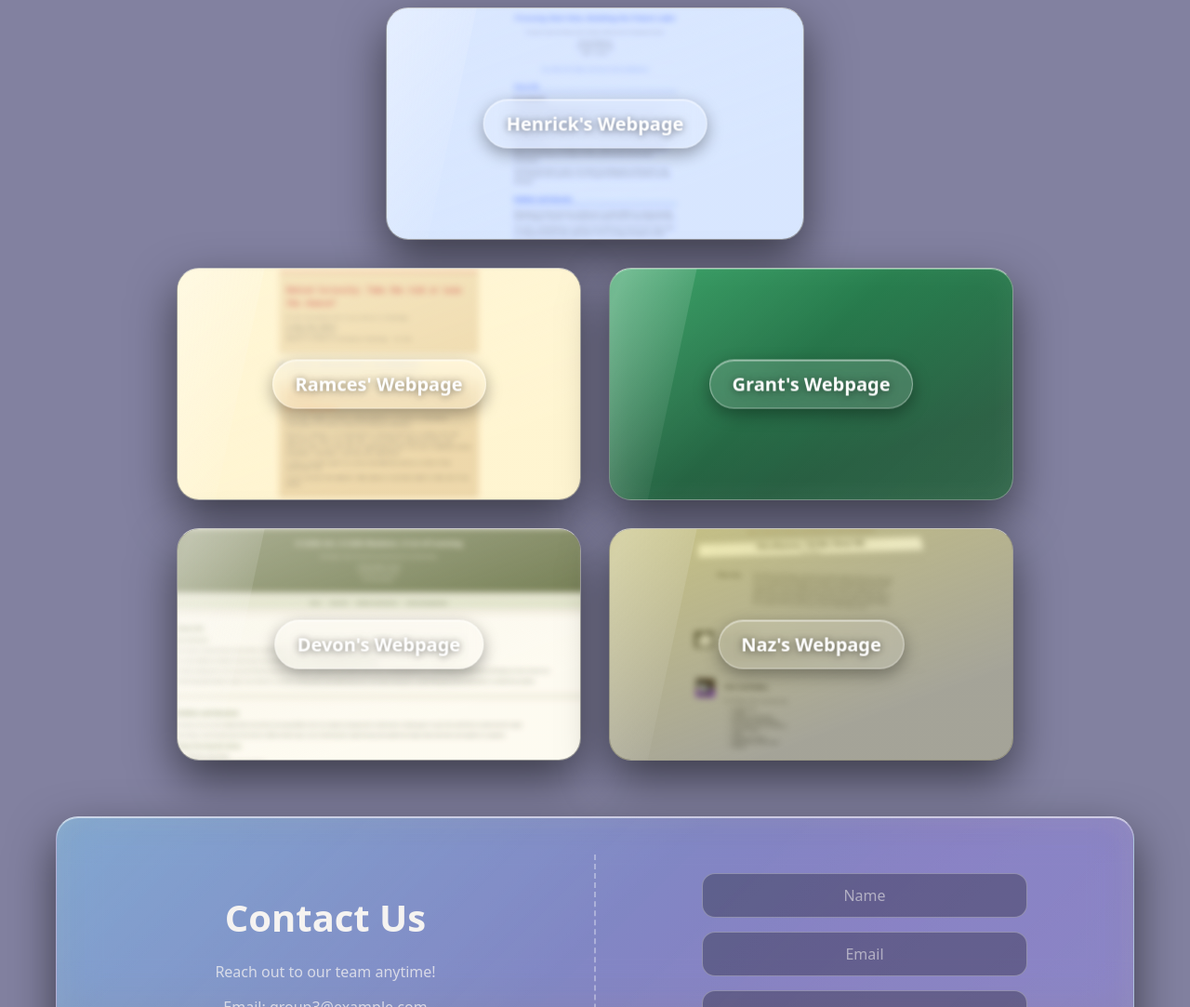
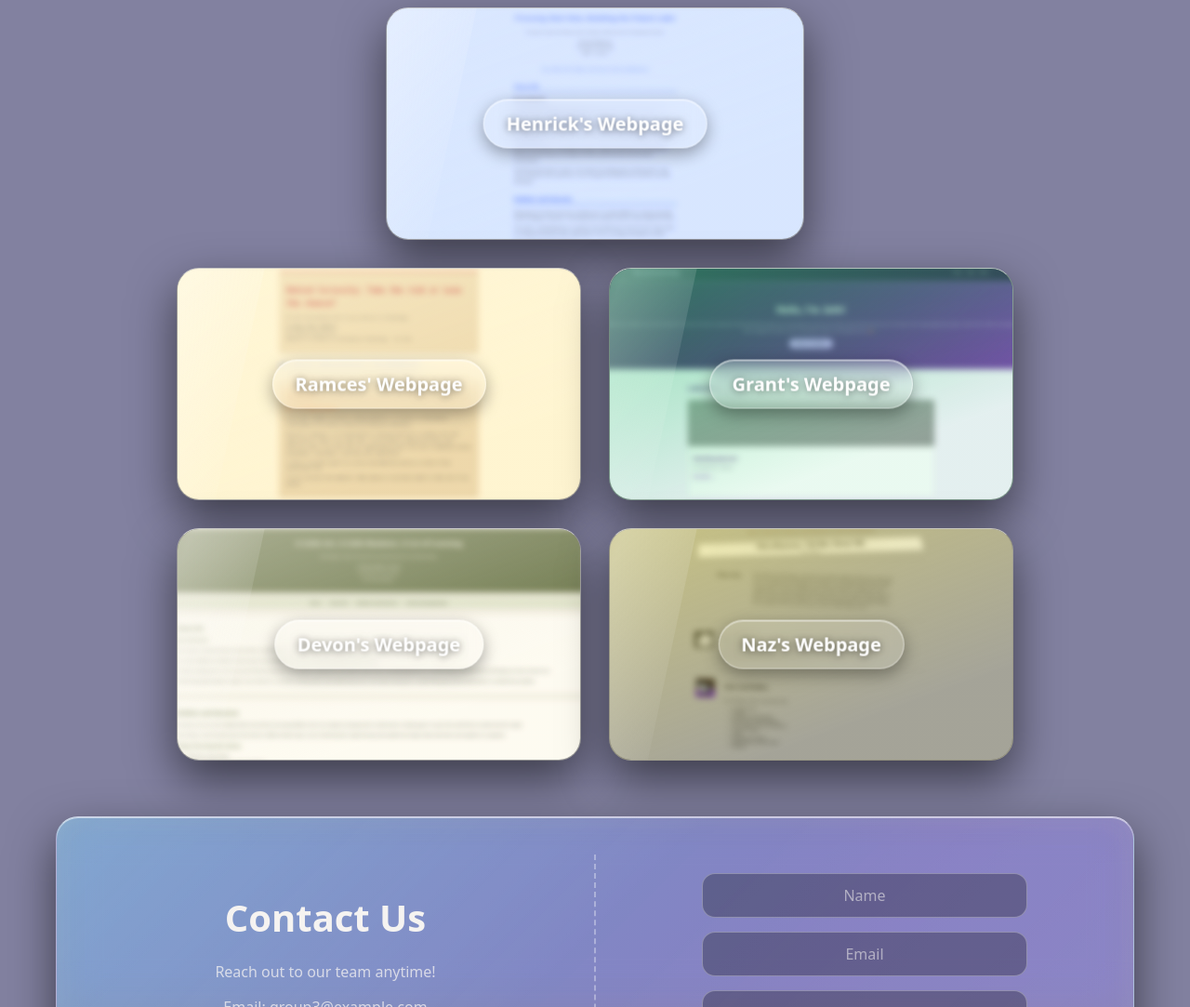
Before and after one commit to Nottanaz/IT111-Final-Project-Group-3-, a plain HTML site: page index.html in a window 1280 px wide. Shown: the part 1287-2370 px from the top of the page at 93% size. Drawn offline with Linux system fonts and the light colour scheme; files whose address does not match are found by name.

Commit message:
index.html

```diff
--- a/index.html
+++ b/index.html
@@ -495,6 +495,7 @@
             </div>
             <div class="image-links grant">
                 <a href="personalWebpage/Pinaroc - Blog.html">
+                    <iframe class="preview" src="personalWebpage/Pinaroc%20-%20Blog.html" title="" tabindex="-1" loading="lazy" aria-hidden="true"></iframe>
                     <span>Grant's Webpage</span>
                 </a>
             </div>
```
